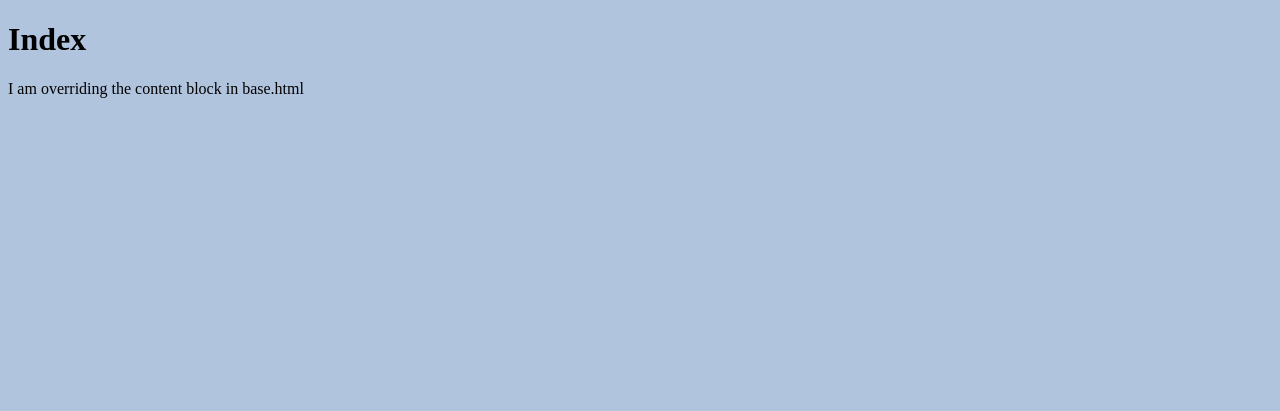
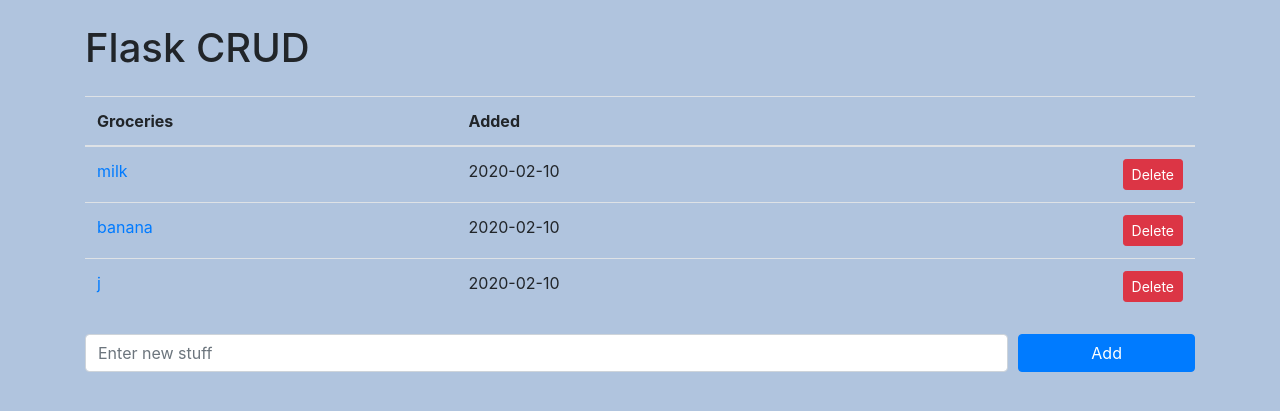
Before and after one commit to Eugenius1337/flaskCRUD, a Flask app: page / in a window 1280 px wide. Shown: the top 411 px of the page. Run offline with Flask 2, Linux system fonts and the light colour scheme; data comes from the database, SQL or seed files in the repository; both versions use the stored data as it was after the commit; some libraries are stand-ins or nearby versions.

Commit message:
finished

```diff
--- a/app.py
+++ b/app.py
@@ -1,5 +1,5 @@
 # import flask and render template
-from flask import Flask, render_template
+from flask import Flask, render_template, request, redirect
 from flask_sqlalchemy import SQLAlchemy
 from datetime import datetime
 
@@ -20,10 +20,52 @@ class Grocery(db.Model):
         return '<Grocery %r>' % self.name
 
 # specify url --> localhost:5000
-@app.route('/')
+@app.route('/', methods=['GET', 'POST'])
 def index():
-    # return the index.html template
-    return render_template('index.html')
+    if request.method == 'POST':
+        name = request.form['name']
+        new_stuff = Grocery(name=name)
+
+        try:
+            db.session.add(new_stuff)
+            db.session.commit()
+            return redirect('/')
+        except:
+            return "There was a problem adding new stuff."
+
+    else:
+        groceries = Grocery.query.order_by(Grocery.created_at).all()
+        return render_template('index.html', groceries=groceries)
+
+
+@app.route('/delete/<int:id>')
+def delete(id):
+    grocery = Grocery.query.get_or_404(id)
+
+    try:
+        db.session.delete(grocery)
+        db.session.commit()
+        return redirect('/')
+    except:
+        return "There was a problem deleting data."
+
+
+@app.route('/update/<int:id>', methods=['GET', 'POST'])
+def update(id):
+    grocery = Grocery.query.get_or_404(id)
+
+    if request.method == 'POST':
+        grocery.name = request.form['name']
+
+        try:
+            db.session.commit()
+            return redirect('/')
+        except:
+            return "There was a problem updating data."
+
+    else:
+        title = "Update Data"
+        return render_template('update.html', title=title, grocery=grocery)
 
 
 if __name__ == '__main__':
--- a/templates/base.html
+++ b/templates/base.html
@@ -4,6 +4,12 @@
     <meta charset="UTF-8" />
     <meta name="viewport" content="width=device-width, initial-scale=1.0" />
     <meta http-equiv="X-UA-Compatible" content="ie=edge" />
+    <link
+      rel="stylesheet"
+      href="https://stackpath.bootstrapcdn.com/bootstrap/4.3.1/css/bootstrap.min.css"
+      integrity="sha384-ggOyR0iXCbMQv3Xipma34MD+dH/1fQ784/j6cY/iJTQUOhcWr7x9JvoRxT2MZw1T"
+      crossorigin="anonymous"
+    />
     <link
       rel="stylesheet"
       href="{{ url_for('static', filename='css/main.css') }}"
@@ -17,5 +23,21 @@
 
   <body>
     {% block content %}{% endblock %}
+
+    <script
+      src="https://code.jquery.com/jquery-3.3.1.slim.min.js"
+      integrity="sha384-q8i/X+965DzO0rT7abK41JStQIAqVgRVzpbzo5smXKp4YfRvH+8abtTE1Pi6jizo"
+      crossorigin="anonymous"
+    ></script>
+    <script
+      src="https://cdnjs.cloudflare.com/ajax/libs/popper.js/1.14.7/umd/popper.min.js"
+      integrity="sha384-UO2eT0CpHqdSJQ6hJty5KVphtPhzWj9WO1clHTMGa3JDZwrnQq4sF86dIHNDz0W1"
+      crossorigin="anonymous"
+    ></script>
+    <script
+      src="https://stackpath.bootstrapcdn.com/bootstrap/4.3.1/js/bootstrap.min.js"
+      integrity="sha384-JjSmVgyd0p3pXB1rRibZUAYoIIy6OrQ6VrjIEaFf/nJGzIxFDsf4x0xIM+B07jRM"
+      crossorigin="anonymous"
+    ></script>
   </body>
 </html>
--- a/templates/index.html
+++ b/templates/index.html
@@ -1,4 +1,34 @@
 {% extends 'base.html' %} {% block content %}
-<h1>Index</h1>
-<p>I am overriding the content block in base.html</p>
+<div class="container">
+  <h1 class="my-4">Flask CRUD</h1>
+  {% if groceries|length < 1 %}
+  <p>There is nothing to buy for now.</p>
+  {% else %}
+  <table class="table">
+    <thead>
+      <tr>
+        <th>Groceries</th>
+        <th>Added</th>
+        <th></th>
+      </tr>
+    </thead>
+    <tbody>
+      {% for grocery in groceries %}
+      <tr>
+        <td><a href="/update/{{ grocery.id }}">{{ grocery.name }}</a></td>
+        <td>{{ grocery.created_at.date() }}</td>
+        <td class="text-right">
+          <a
+            class="btn btn-danger btn-sm"
+            href="/delete/{{ grocery.id }}"
+            role="button"
+            >Delete</a
+          >
+        </td>
+      </tr>
+      {% endfor %}
+    </tbody>
+  </table>
+  {% endif %} {% include 'snippets/form.html' %}
+</div>
 {% endblock content %}
--- /dev/null
+++ b/templates/snippets/form.html
@@ -0,0 +1,17 @@
+<form action="/" method="POST">
+  <div class="form-row">
+    <div class="col-sm-10 my-1">
+      <label for="newStuff" class="sr-only">New Stuff:</label>
+      <input
+        type="text"
+        class="form-control"
+        name="name"
+        id="newStuff"
+        placeholder="Enter new stuff"
+      />
+    </div>
+    <div class="col-sm-2 my-1">
+      <button type="submit" class="btn btn-primary btn-block">Add</button>
+    </div>
+  </div>
+</form>
```
Also changed, not shown: templates/update.html (added, +20 -0 lines), test.db.
